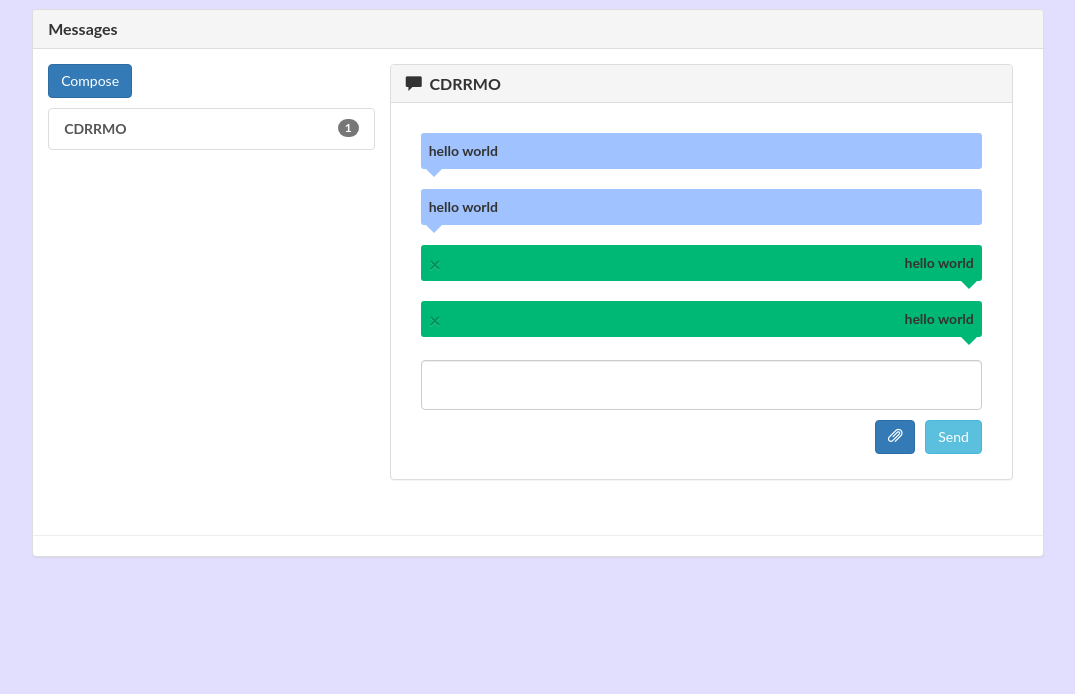
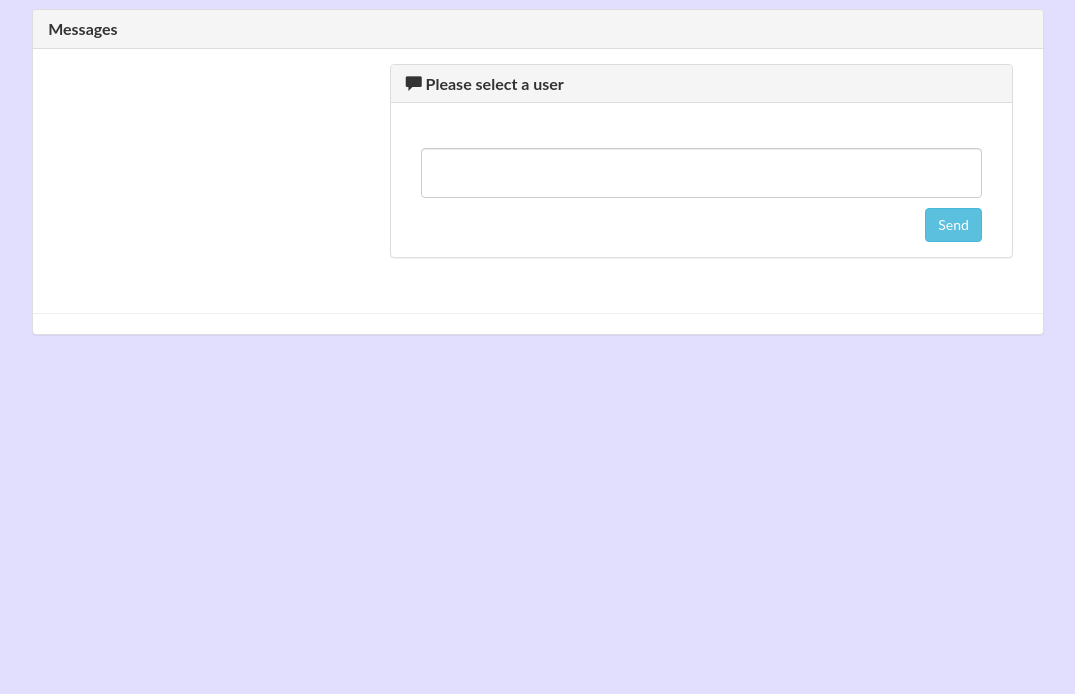
Before and after one commit to Jheysoon/TADPS, a CodeIgniter app: page /database/messages in a window 1280 px wide. Shown: the part 51-745 px from the top of the page, without its empty margins (102-1177 px from the left). Run offline with CodeIgniter, Linux system fonts and the light colour scheme; tables that the repository leaves empty or names only in its code hold one stand-in row (values such as "Sample post").

Commit message:
add users in chat

```diff
--- a/application/views/messages/inbox.php
+++ b/application/views/messages/inbox.php
@@ -10,28 +10,53 @@
                 <div class="container-fluid">
                     <div class="row" style="padding:0">
                         <div class="col-md-4" style="padding:0;margin:0">
-                            <button type="button" style="margin-bottom:10px;" class="btn btn-primary" data-toggle="modal" data-target="#exampleModal" data-whatever="@mdo">Compose</button>
+                            <!-- <button type="button" style="margin-bottom:10px;" class="btn btn-primary" data-toggle="modal" data-target="#exampleModal" data-whatever="@mdo">Compose</button> -->
                             <ul class="list-group">
-                                <?php  ?>
-                                <a href="/conversation/1" class="list-group-item">CDRRMO <span class="badge">1</span></a>
+                                <?php
+                                    if($this->session->userdata('type') == 'admin')
+                                    {
+                                        $this->db->where('type !=', 'admin');
+                                    }
+                                    elseif($this->session->userdata('type') == 'ngo')
+                                    {
+                                        $this->db->where('type', 'admin');
+                                        $this->db->or_where('type', 'ngo');
+                                    }
+                                    else
+                                    {
+                                        $this->db->where('type', 'admin');
+                                    }
+                                    $r = $this->db->get('users')->result_array();
+                                    foreach ($r as $user)
+                                    {
+                                    ?>
+                                <a href="#" data-user="<?php echo $user['id'] ?>" class="list-group-item chat_user">
+                                    <?php
+                                        $office = '';
+                                        if(! empty($user['office']))
+                                        {
+                                            $office = '('.$user['office'].')';
+                                        }
+                                        echo $user['fname'].' '.$user['lname'].' '.$office;
+                                     ?>
+                                </a>
+                                <?php
+                                    }
+                                 ?>
                             </ul>
                         </div>
                         <div class="col-md-8">
                             <div class="panel panel-default">
                                 <div class="panel-heading" role="tab" id="headingTwo">
-                                    <h3 class="panel-title"><span class="glyphicon glyphicon-comment"></span>&nbsp;&nbsp;CDRRMO</h3>
+                                    <h3 class="panel-title"><span class="glyphicon glyphicon-comment"></span>
+                                        <span id="user_name">Please select a user</span>
+                                    </h3>
                                 </div>
                                 <div class="panel-body">
                                     <div class="container-fluid">
                                         <div class="row">
                                             <div class="panel-body" id="message_body">
-                                                <div class="">
-                                                    <div class="convo_left">
-                                                        hello world
-                                                    </div>
-                                                    <div class="tip_left"></div>
-                                                </div>
-                                                <div class="">
+                                                <!-- <div class="">
                                                     <div class="convo_left">
                                                         hello world
                                                     </div>
@@ -44,24 +69,17 @@
                                                     </div>
                                                     <div class="tip_right pull-right"></div>
                                                 </div>
-                                                <br>
-                                                <div class="">
-                                                    <div class="convo_right text-right">
-                                                        <a href="#" class="close pull-left">&times;</a>
-                                                        hello world
-                                                    </div>
-                                                    <div class="tip_right pull-right"></div>
-                                                </div>
+                                                <br> -->
 
                                             </div>
                                             <div class="col-md-12">
-                                              <form class="" action="index.html" method="post">
+                                              <form class="" action="/" method="post">
                                                 <textarea name="name" class="form-control"  style="height:50px;width:100%;padding-right:10px;padding-left:10px;resize:none"></textarea>
-                                                  <input type="submit" name="name" class="btn btn-info pull-right" value="Send" style="margin-top:10px">
-                                                  <div class="fileUpload btn btn-primary pull-right">
+                                                <input type="submit" name="name" class="btn btn-info pull-right" value="Send" style="margin-top:10px">
+                                                  <!-- <div class="fileUpload btn btn-primary pull-right">
                                                       <span class="glyphicon glyphicon-paperclip"></span>
                                                       <input type="file" class="upload" />
-                                                  </div>
+                                                  </div> -->
                                               </form>
                                             </div>
                                         </div>
```
